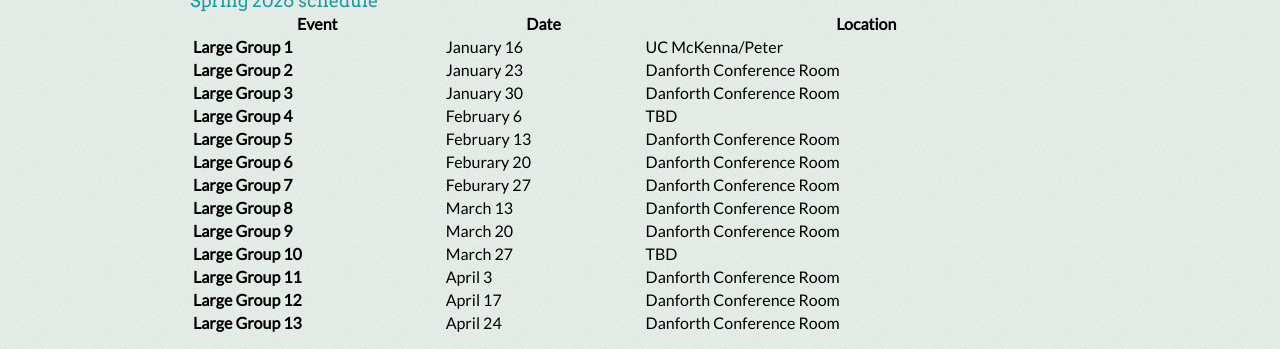
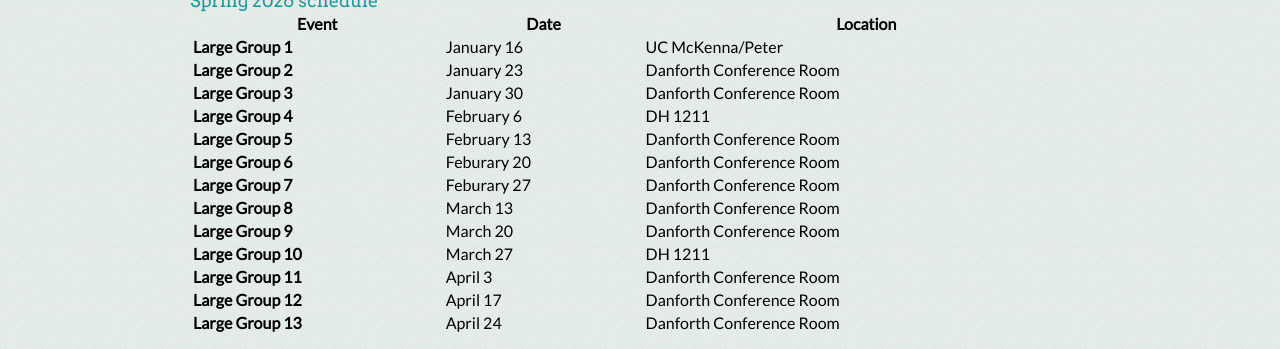
Before and after one commit to ivcf-cmu/ivcf-cmu.github.io, a Jekyll site: the page built from largegroup.md, in a window 1280 px wide. Shown: the part 268-617 px from the top of the page. Built offline with Jekyll 4.4.1, drawn with Linux system fonts in a browser that asks for light colours.

Commit message:
Change TBD to DH 1211 for Large Groups
Updated locations for Large Groups 4 and 10 to DH 1211.

```diff
--- a/largegroup.md
+++ b/largegroup.md
@@ -48,7 +48,7 @@ sectionHeader: Large Group
     <tr>
       <td><b> Large Group 4 </b></td>
       <td> February 6 </td>
-      <td> TBD </td>
+      <td> DH 1211 </td>
     </tr>
     <tr>
       <td><b> Large Group 5 </b></td>
@@ -78,7 +78,7 @@ sectionHeader: Large Group
     <tr>
       <td><b> Large Group 10 </b></td>
       <td> March 27 </td>
-      <td> TBD </td>
+      <td> DH 1211 </td>
     </tr>
     <tr>
       <td><b> Large Group 11 </b></td>
```
